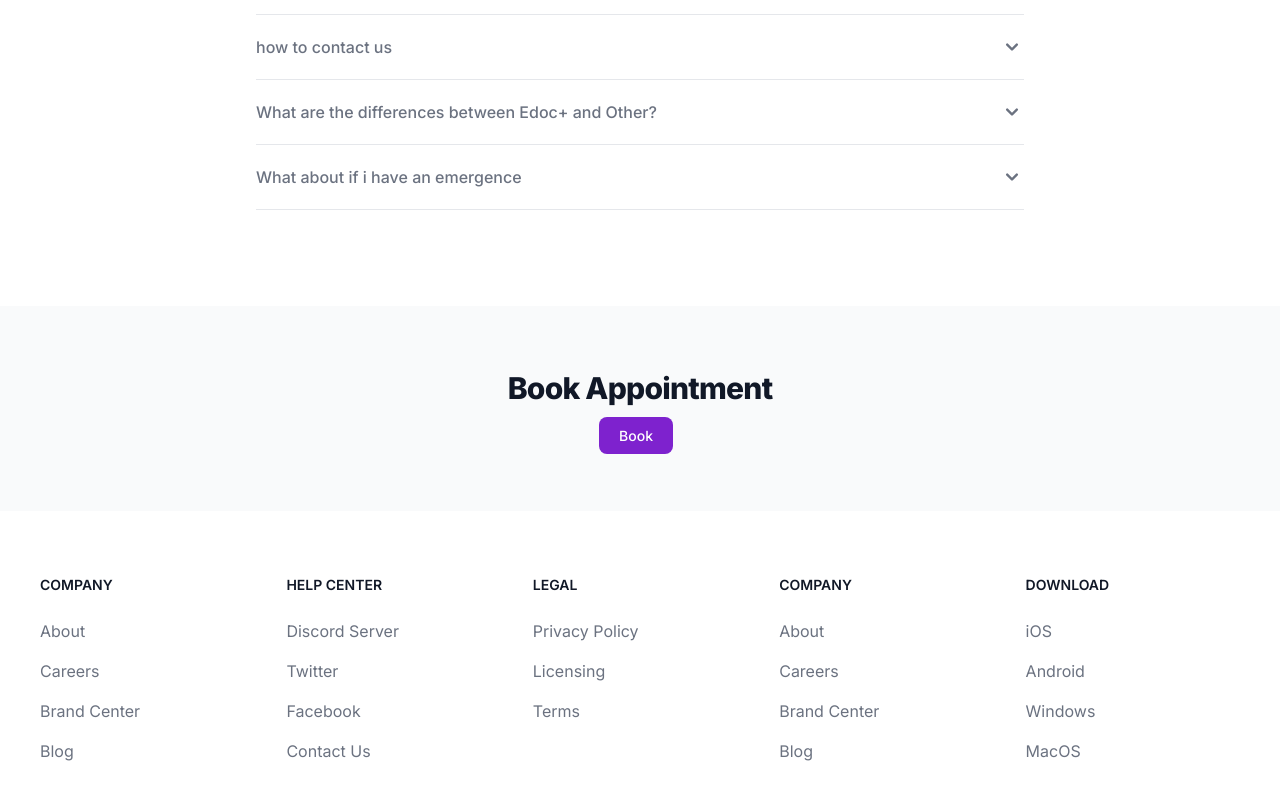
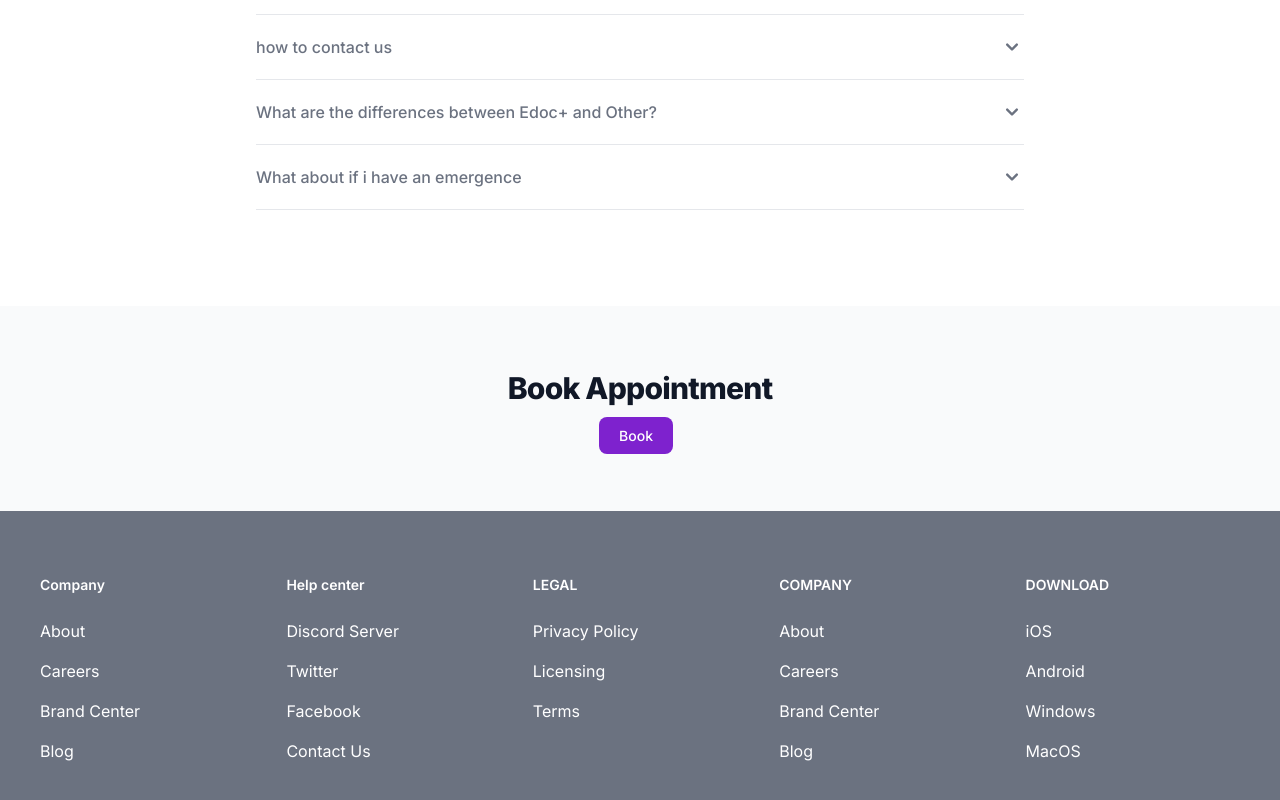
Before and after one commit to Eng99Arjun/EdocPlus, a Next.js app in the folder frontend/: page / in a window 1280 px wide. Shown: the part 2805-3605 px from the top of the page. Built offline with nearby package versions, Linux system fonts and the light colour scheme.

Commit message:
Update profile page input labels and values

```diff
--- a/frontend/src/app/(main)/doctor-login/page.jsx
+++ b/frontend/src/app/(main)/doctor-login/page.jsx
@@ -6,8 +6,8 @@ import useDoctorContext from '@/context/DoctorContext';
 import toast from 'react-hot-toast';
 import { useRouter } from 'next/navigation';
 import Link from 'next/link';
-
-
+import { HiOutlineMail } from "react-icons/hi";
+import { CiLock } from "react-icons/ci";
 
 const Login = () => {
 
@@ -83,7 +83,7 @@ const Login = () => {
                 </label>
                 <div className="flex">
                   <div className="w-10 z-10 pl-1 text-center pointer-events-none flex items-center justify-center">
-                    <i className="mdi mdi-email-outline text-gray-400 text-lg" />
+                  <HiOutlineMail />
                   </div>
                   <input
                     type="email"
@@ -91,7 +91,7 @@ const Login = () => {
                     values={loginForm.values.email}
                     onChange={loginForm.handleChange}
                     className="w-full -ml-10 pl-10 pr-3 py-2 rounded-lg border-2 border-gray-200 outline-none focus:border-indigo-500"
-                    placeholder=""
+                    placeholder="Email"
                   />
                 </div>
               </div>
@@ -103,7 +103,7 @@ const Login = () => {
                 </label>
                 <div className="flex">
                   <div className="w-10 z-10 pl-1 text-center pointer-events-none flex items-center justify-center">
-                    <i className="mdi mdi-lock-outline text-gray-400 text-lg" />
+                  <CiLock />
                   </div>
                   <input
                     type="password"
--- a/frontend/src/app/doctor/page.jsx
+++ b/frontend/src/app/doctor/page.jsx
@@ -41,7 +41,8 @@ const DoctorDashboard = () => {
 
         </div>
         <div>
-        {/* <iframe style="background: #FFFFFF;border: none;border-radius: 2px;box-shadow: 0 2px 10px 0 rgba(70, 76, 79, .2);" width="640" height="480" src="https://charts.mongodb.com/charts-project-0-cccbbvu/embed/charts?id=663b37d5-221c-4656-81f8-7de805f20e11&maxDataAge=3600&theme=light&autoRefresh=true"></iframe> */}
+        <iframe className='my-12' style={{background: "#FFFFFF",border: "none", borderRadius: "2px",boxShadow:" 0 2px 10px 0 rgba(70, 76, 79, .2)", width:"70vw", height:"70vh"}} src="https://charts.mongodb.com/charts-project-0-cccbbvu/embed/charts?id=663b37d5-221c-4656-81f8-7de805f20e11&maxDataAge=3600&theme=light&autoRefresh=true"></iframe>
+        <iframe className='mb-12' style={{background: "#FFFFFF",border: "none", borderRadius: "2px",boxShadow:" 0 2px 10px 0 rgba(70, 76, 79, .2)", width:"70vw", height:"70vh"}} src="https://charts.mongodb.com/charts-project-0-cccbbvu/embed/charts?id=66406947-bb43-4bfe-8782-3ad4d37b95b7&maxDataAge=3600&theme=light&autoRefresh=true"></iframe>
 
         </div>
 
--- a/frontend/src/app/page.jsx
+++ b/frontend/src/app/page.jsx
@@ -852,14 +852,14 @@ const Home = () => {
         </div>
       </section>
       {/* End block */}
-      <footer className="bg-white dark:bg-gray-800">
+      <footer className="bg-gray-500 text-white ">
         <div className="max-w-screen-xl p-4 py-6 mx-auto lg:py-16 md:p-8 lg:p-10">
           <div className="grid grid-cols-2 gap-8 md:grid-cols-3 lg:grid-cols-5">
             <div>
-              <h3 className="mb-6 text-sm font-semibold text-gray-900 uppercase dark:text-white">
+              <h3 className="mb-6 text-sm font-semibold">
                 Company
               </h3>
-              <ul className="text-gray-500 dark:text-gray-400">
+              <ul className=" dark:text-gray-400">
                 <li className="mb-4">
                   <a href="#" className=" hover:underline">
                     About
@@ -883,10 +883,10 @@ const Home = () => {
               </ul>
             </div>
             <div>
-              <h3 className="mb-6 text-sm font-semibold text-gray-900 uppercase dark:text-white">
+              <h3 className="mb-6 text-sm font-semibold">
                 Help center
               </h3>
-              <ul className="text-gray-500 dark:text-gray-400">
+              <ul className=" dark:text-gray-400">
                 <li className="mb-4">
                   <a href="#" className="hover:underline">
                     Discord Server
@@ -910,10 +910,10 @@ const Home = () => {
               </ul>
             </div>
             <div>
-              <h3 className="mb-6 text-sm font-semibold text-gray-900 uppercase dark:text-white">
+              <h3 className="mb-6 text-sm font-semibold  uppercase dark:text-white">
                 Legal
               </h3>
-              <ul className="text-gray-500 dark:text-gray-400">
+              <ul className=" dark:text-gray-400">
                 <li className="mb-4">
                   <a href="#" className="hover:underline">
                     Privacy Policy
@@ -932,10 +932,10 @@ const Home = () => {
               </ul>
             </div>
             <div>
-              <h3 className="mb-6 text-sm font-semibold text-gray-900 uppercase dark:text-white">
+              <h3 className="mb-6 text-sm font-semibold  uppercase dark:text-white">
                 Company
               </h3>
-              <ul className="text-gray-500 dark:text-gray-400">
+              <ul className=" dark:text-gray-400">
                 <li className="mb-4">
                   <a href="#" className=" hover:underline">
                     About
@@ -959,10 +959,10 @@ const Home = () => {
               </ul>
             </div>
             <div>
-              <h3 className="mb-6 text-sm font-semibold text-gray-900 uppercase dark:text-white">
+              <h3 className="mb-6 text-sm font-semibold  uppercase dark:text-white">
                 Download
               </h3>
-              <ul className="text-gray-500 dark:text-gray-400">
+              <ul className=" dark:text-gray-400">
                 <li className="mb-4">
                   <a href="#" className="hover:underline">
                     iOS
--- a/frontend/src/app/pathology/report/page.jsx
+++ b/frontend/src/app/pathology/report/page.jsx
@@ -67,6 +67,7 @@ const report = () => {
             </div>
           </div>
         </div>
+
       </section>
     </>
 
--- a/frontend/src/app/user/profile/page.jsx
+++ b/frontend/src/app/user/profile/page.jsx
@@ -27,6 +27,8 @@ const patientDashboard = () => {
     }
   })
   // console.log(useForm.values);
+
+
 
   return (
     <div>
@@ -84,25 +86,7 @@ const patientDashboard = () => {
             {/* Profile tab */}
             {/* About Section */}
             <div className="bg-white p-3 shadow-sm rounded-sm">
-              <div className="flex items-center space-x-2 font-semibold text-gray-900 leading-8">
-                <span clas="text-green-500">
-                  <svg
-                    className="h-5"
-                    xmlns="http://www.w3.org/2000/svg"
-                    fill="none"
-                    viewBox="0 0 24 24"
-                    stroke="currentColor"
-                  >
-                    <path
-                      strokeLinecap="round"
-                      strokeLinejoin="round"
-                      strokeWidth={2}
-                      d="M16 7a4 4 0 11-8 0 4 4 0 018 0zM12 14a7 7 0 00-7 7h14a7 7 0 00-7-7z"
-                    />
-                  </svg>
-                </span>
-                <span className="tracking-wide">About</span>
-              </div>
+
               <div className="text-gray-700">
                 <div className="grid md:grid-cols-2 text-sm">
                   <div className="grid grid-cols-2">
@@ -114,7 +98,8 @@ const patientDashboard = () => {
                   </div>
 
                   <div className="grid grid-cols-2">
-                    <div className="px-4 py-2 font-semibold">Gender</div>
+                    <div className="px-4 py-2 font-semibold">Age</div>
+
                     <p>{currentUser.age} Years </p>
                   </div>
                   <div className="grid grid-cols-2">
--- a/frontend/src/app/user/sidebar/page.jsx
+++ b/frontend/src/app/user/sidebar/page.jsx
@@ -52,7 +52,7 @@ const Sidebar = () => {
           </li>
           <li>
             <a
-              href="/user/appointmentDetail"
+              href="/user/Prescription"
               className="flex items-center p-2 text-white rounded-lg hover:text-black hover:bg-gray-100 dark:hover:bg-gray-700 group"
             >
               <svg
@@ -64,7 +64,7 @@ const Sidebar = () => {
               >
                 <path d="M6.143 0H1.857A1.857 1.857 0 0 0 0 1.857v4.286C0 7.169.831 8 1.857 8h4.286A1.857 1.857 0 0 0 8 6.143V1.857A1.857 1.857 0 0 0 6.143 0Zm10 0h-4.286A1.857 1.857 0 0 0 10 1.857v4.286C10 7.169 10.831 8 11.857 8h4.286A1.857 1.857 0 0 0 18 6.143V1.857A1.857 1.857 0 0 0 16.143 0Zm-10 10H1.857A1.857 1.857 0 0 0 0 11.857v4.286C0 17.169.831 18 1.857 18h4.286A1.857 1.857 0 0 0 8 16.143v-4.286A1.857 1.857 0 0 0 6.143 10Zm10 0h-4.286A1.857 1.857 0 0 0 10 11.857v4.286c0 1.026.831 1.857 1.857 1.857h4.286A1.857 1.857 0 0 0 18 16.143v-4.286A1.857 1.857 0 0 0 16.143 10Z" />
               </svg>
-              <span className="flex-1 ms-3 whitespace-nowrap">Appointment History</span>
+              <span className="flex-1 ms-3 whitespace-nowrap">Prescription Detail</span>
 
             </a>
           </li>
```
Also changed, not shown: 1 other file (tests, documents, lock files or other folders).
